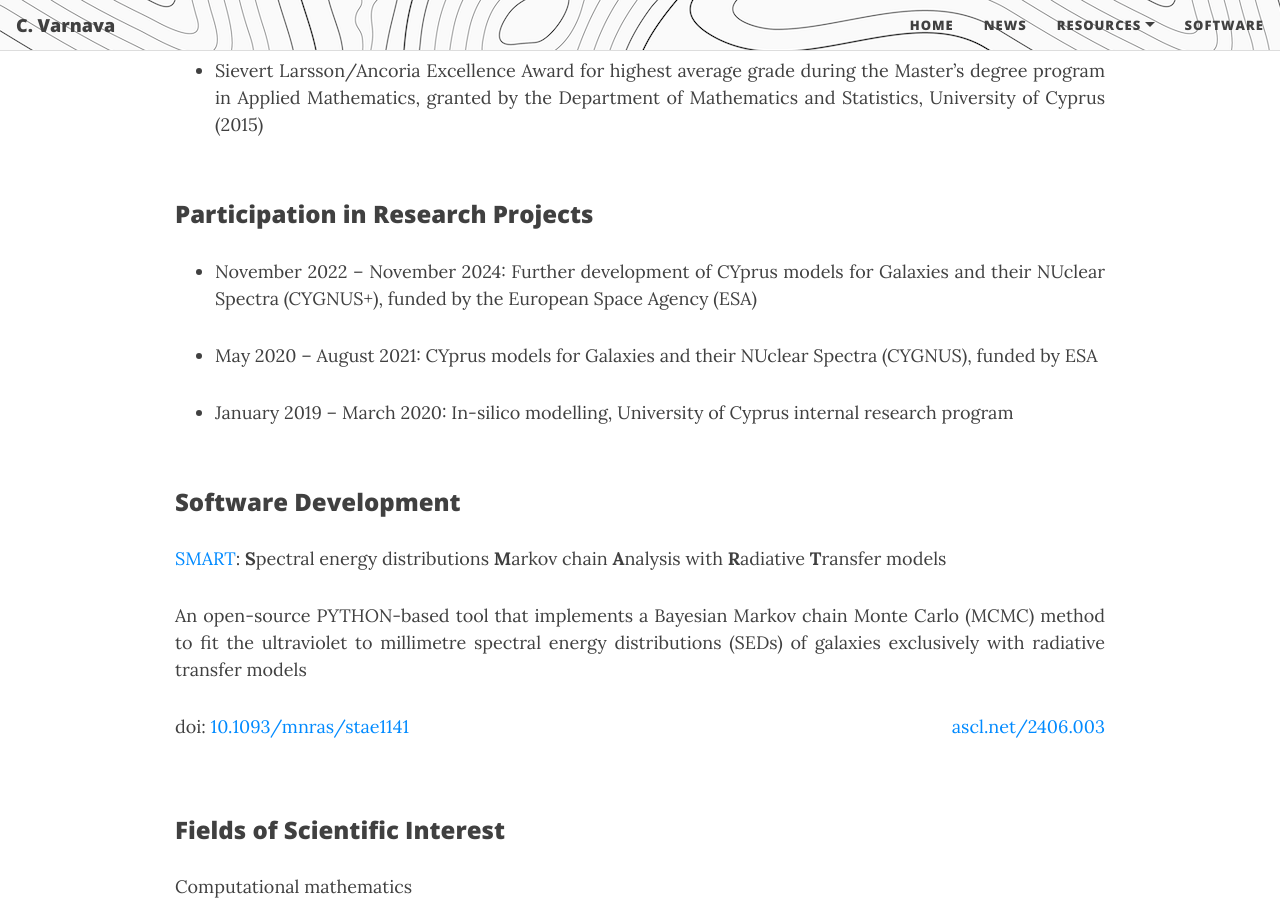
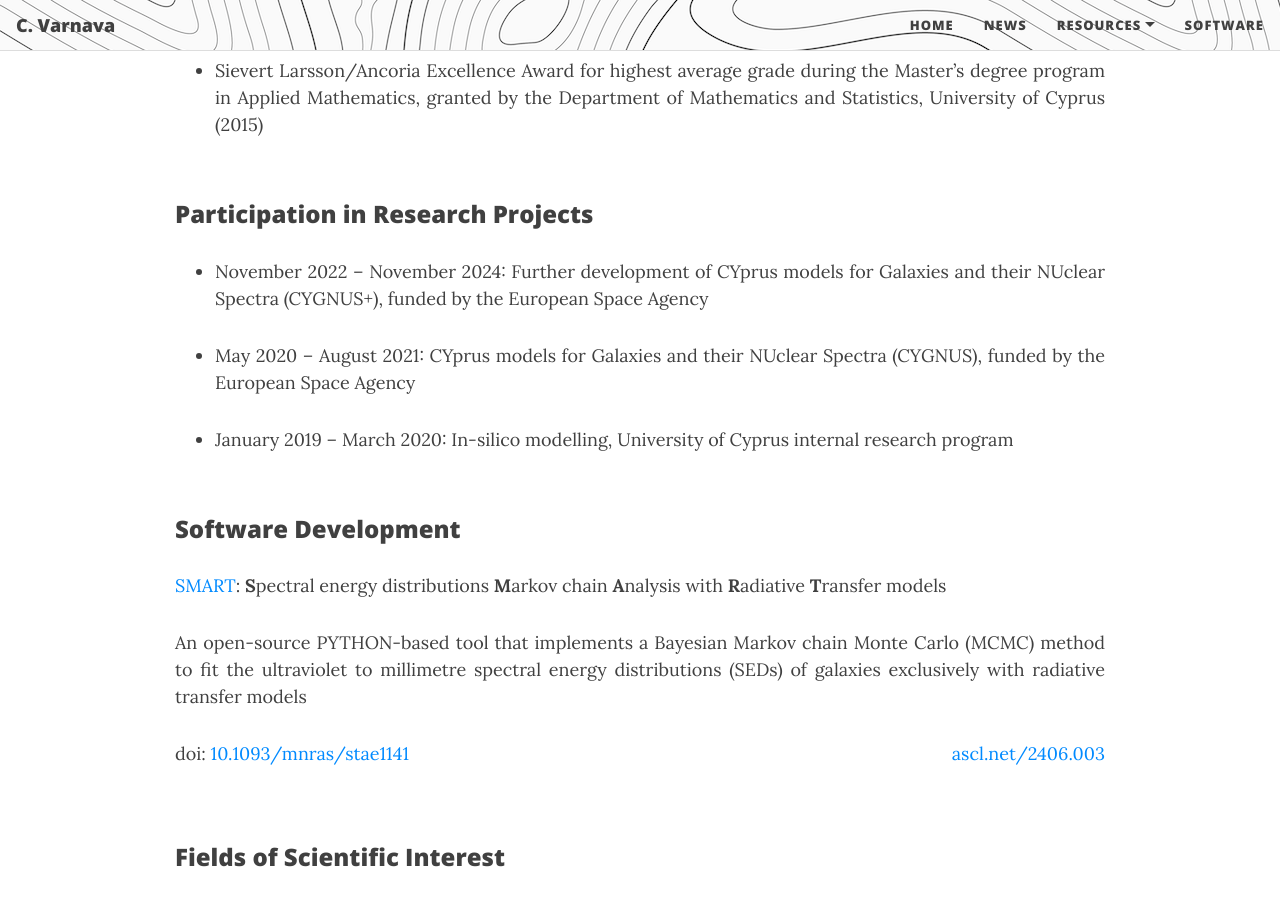
Before and after one commit to ch-var/ch-var.github.io, a Jekyll site: the page built from CV.html, in a window 1280 px wide and 900 px high, scrolled down 1532 px. Built offline with Jekyll 4.4.1, drawn with Linux system fonts in a browser that asks for light colours; formulas are drawn with MathJax 3.

Commit message:
Update CV.html

```diff
--- a/CV.html
+++ b/CV.html
@@ -57,9 +57,9 @@ mathjax: true
 <br>
 <p style="font-family: var(--header-font); font-weight: 800; line-height: 1.1; font-size: 1.5rem; margin-top: 1.25rem;">Participation in Research Projects</p>
 <ul>
-<li class="responsive-margin">November 2022 – November 2024: Further development of CYprus models for Galaxies and their NUclear Spectra (CYGNUS+), funded by the European Space Agency (ESA)</li>
+<li class="responsive-margin">November 2022 – November 2024: Further development of CYprus models for Galaxies and their NUclear Spectra (CYGNUS+), funded by the European Space Agency</li>
 <p></p>
-<li class="responsive-margin">May 2020 – August 2021: CYprus models for Galaxies and their NUclear Spectra (CYGNUS), funded by ESA</li>
+<li class="responsive-margin">May 2020 – August 2021: CYprus models for Galaxies and their NUclear Spectra (CYGNUS), funded by the European Space Agency</li>
 <p></p>
 <li class="responsive-margin">January 2019 – March 2020: In-silico modelling, University of Cyprus internal research program</li>
 </ul>
```
